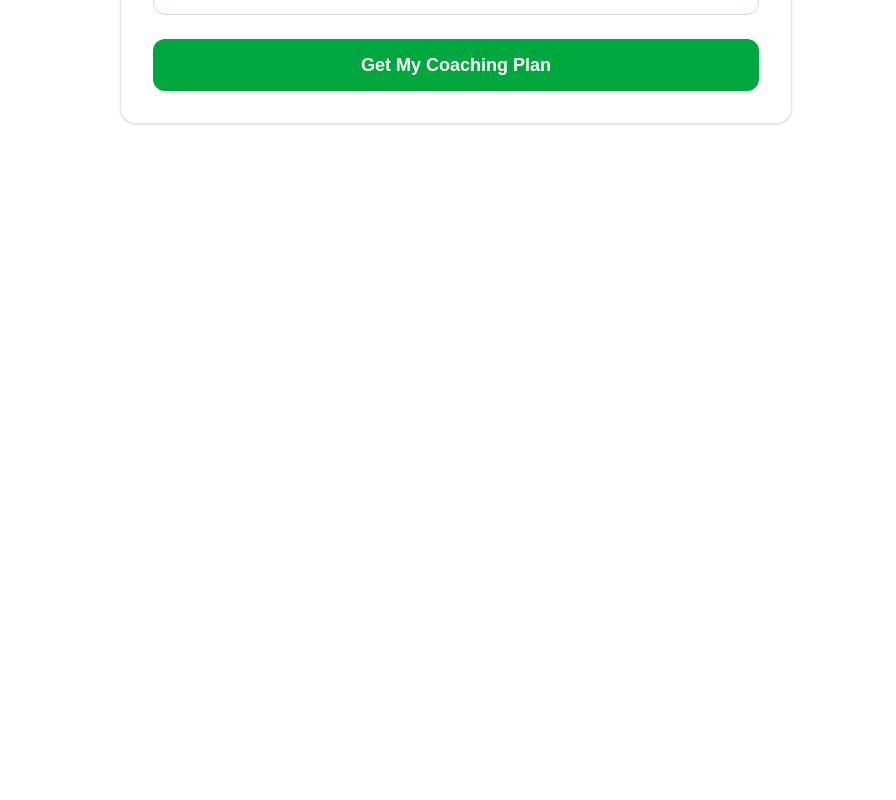
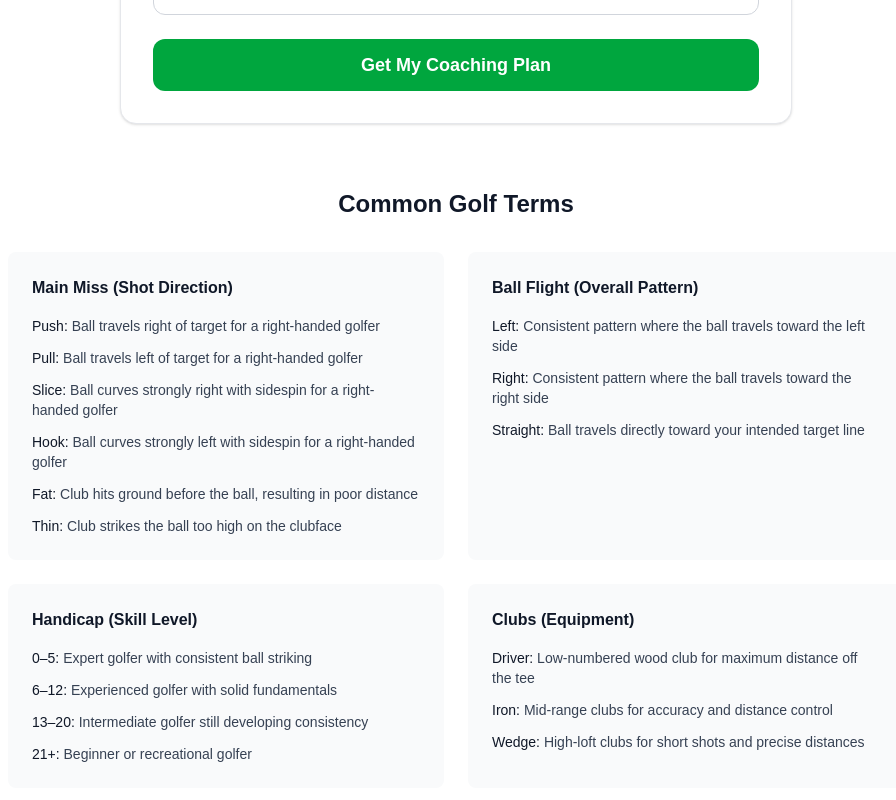
Before and after one commit to alanbishop75/my-ai-golf-coach, a Next.js app: page / in a window 1280 px wide. Shown: the part 670-1470 px from the top of the page, without its empty margins (184-1080 px from the left). Before the commit the page ends 858 px from the top, so only its background shows below. Built offline with nearby package versions, Linux system fonts and the light colour scheme.

Commit message:
Add golf glossary section to explain common terms

```diff
--- a/app/page.tsx
+++ b/app/page.tsx
@@ -93,6 +93,90 @@ export default function Home() {
             </button>
           </form>
         </div>
+
+        {/* Golf Glossary */}
+        <div className="mt-16">
+          <h2 className="mb-8 text-center text-2xl font-semibold text-gray-900">
+            Common Golf Terms
+          </h2>
+          <div className="grid gap-6 md:grid-cols-2">
+            {/* Main Misses */}
+            <div className="rounded-lg bg-gray-50 p-6">
+              <h3 className="mb-4 font-semibold text-gray-900">Main Miss (Shot Direction)</h3>
+              <div className="space-y-3 text-sm text-gray-700">
+                <div>
+                  <span className="font-medium text-gray-900">Push:</span> Ball travels right of target for a right-handed golfer
+                </div>
+                <div>
+                  <span className="font-medium text-gray-900">Pull:</span> Ball travels left of target for a right-handed golfer
+                </div>
+                <div>
+                  <span className="font-medium text-gray-900">Slice:</span> Ball curves strongly right with sidespin for a right-handed golfer
+                </div>
+                <div>
+                  <span className="font-medium text-gray-900">Hook:</span> Ball curves strongly left with sidespin for a right-handed golfer
+                </div>
+                <div>
+                  <span className="font-medium text-gray-900">Fat:</span> Club hits ground before the ball, resulting in poor distance
+                </div>
+                <div>
+                  <span className="font-medium text-gray-900">Thin:</span> Club strikes the ball too high on the clubface
+                </div>
+              </div>
+            </div>
+
+            {/* Ball Flight */}
+            <div className="rounded-lg bg-gray-50 p-6">
+              <h3 className="mb-4 font-semibold text-gray-900">Ball Flight (Overall Pattern)</h3>
+              <div className="space-y-3 text-sm text-gray-700">
+                <div>
+                  <span className="font-medium text-gray-900">Left:</span> Consistent pattern where the ball travels toward the left side
+                </div>
+                <div>
+                  <span className="font-medium text-gray-900">Right:</span> Consistent pattern where the ball travels toward the right side
+                </div>
+                <div>
+                  <span className="font-medium text-gray-900">Straight:</span> Ball travels directly toward your intended target line
+                </div>
+              </div>
+            </div>
+
+            {/* Handicap */}
+            <div className="rounded-lg bg-gray-50 p-6">
+              <h3 className="mb-4 font-semibold text-gray-900">Handicap (Skill Level)</h3>
+              <div className="space-y-3 text-sm text-gray-700">
+                <div>
+                  <span className="font-medium text-gray-900">0–5:</span> Expert golfer with consistent ball striking
+                </div>
+                <div>
+                  <span className="font-medium text-gray-900">6–12:</span> Experienced golfer with solid fundamentals
+                </div>
+                <div>
+                  <span className="font-medium text-gray-900">13–20:</span> Intermediate golfer still developing consistency
+                </div>
+                <div>
+                  <span className="font-medium text-gray-900">21+:</span> Beginner or recreational golfer
+                </div>
+              </div>
+            </div>
+
+            {/* Clubs */}
+            <div className="rounded-lg bg-gray-50 p-6">
+              <h3 className="mb-4 font-semibold text-gray-900">Clubs (Equipment)</h3>
+              <div className="space-y-3 text-sm text-gray-700">
+                <div>
+                  <span className="font-medium text-gray-900">Driver:</span> Low-numbered wood club for maximum distance off the tee
+                </div>
+                <div>
+                  <span className="font-medium text-gray-900">Iron:</span> Mid-range clubs for accuracy and distance control
+                </div>
+                <div>
+                  <span className="font-medium text-gray-900">Wedge:</span> High-loft clubs for short shots and precise distances
+                </div>
+              </div>
+            </div>
+          </div>
+        </div>
       </div>
     </main>
   );
```
